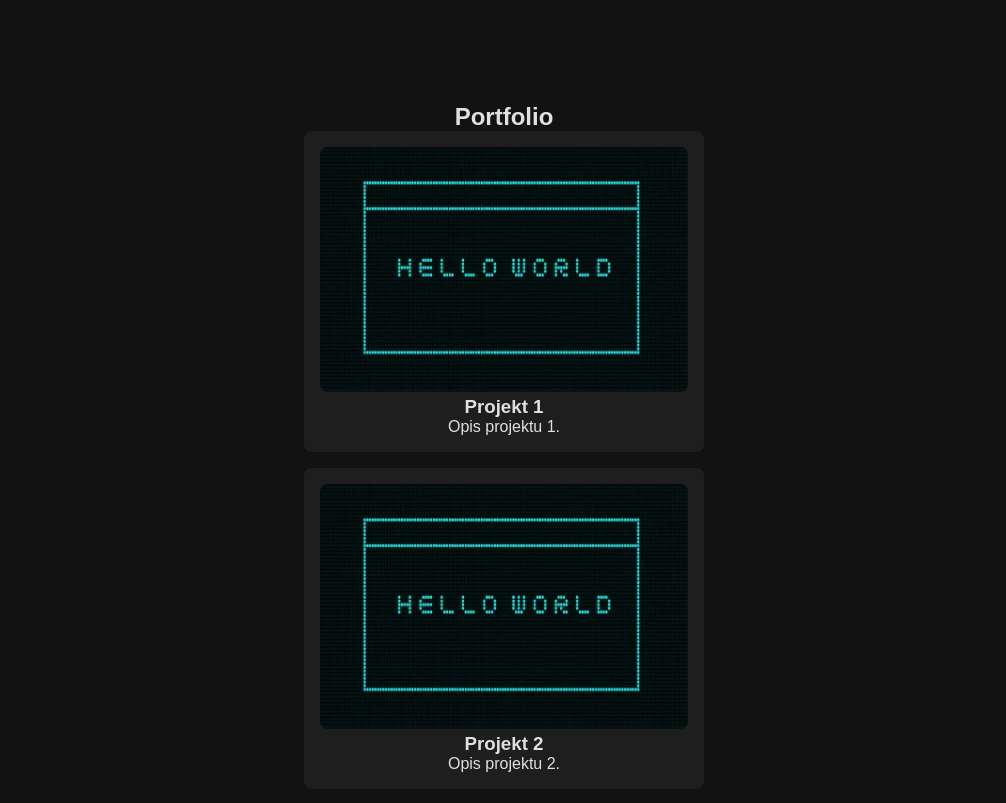
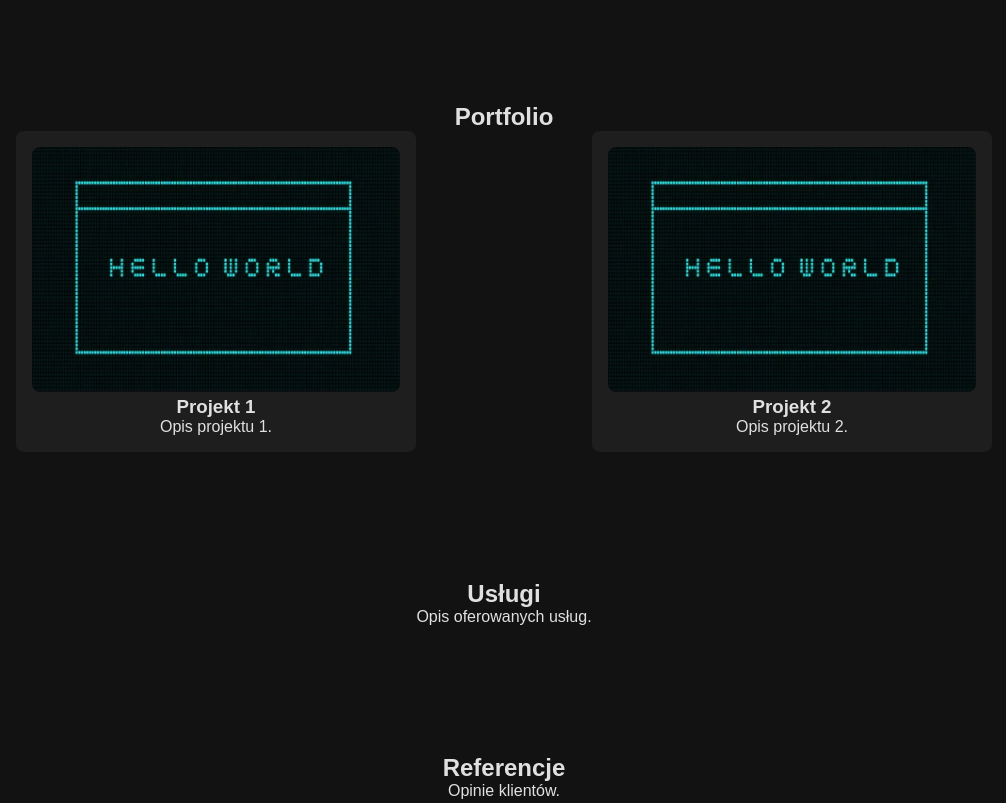
Before and after one commit to grzegorz-ziolek/Programowaniewinternecie3, a plain HTML site: page index.html in a window 1280 px wide. Shown: the part 1480-2283 px from the top of the page, without its empty margins (136-1142 px from the left). Drawn offline with Linux system fonts and the light colour scheme.

Commit message:
Update styles.css

```diff
--- a/styles.css
+++ b/styles.css
@@ -105,10 +105,16 @@ section {
 
 .grid {
     display: grid;
-    grid-template-columns: 1fr; /* Jedna kolumna na mobilnych */
+    grid-template-columns: 1fr; /* Domyślnie jedna kolumna */
     gap: 1em;
     justify-items: center; /* Wyśrodkowanie elementów w poziomie */
     width: 100%; /* Zapewnia, że siatka zajmuje całą szerokość */
+}
+
+@media (min-width: 768px) {
+    .grid {
+        grid-template-columns: repeat(auto-fit, minmax(300px, 1fr)); /* Dostosowanie siatki dla większych ekranów */
+    }
 }
 
 .portfolio-item {
```
